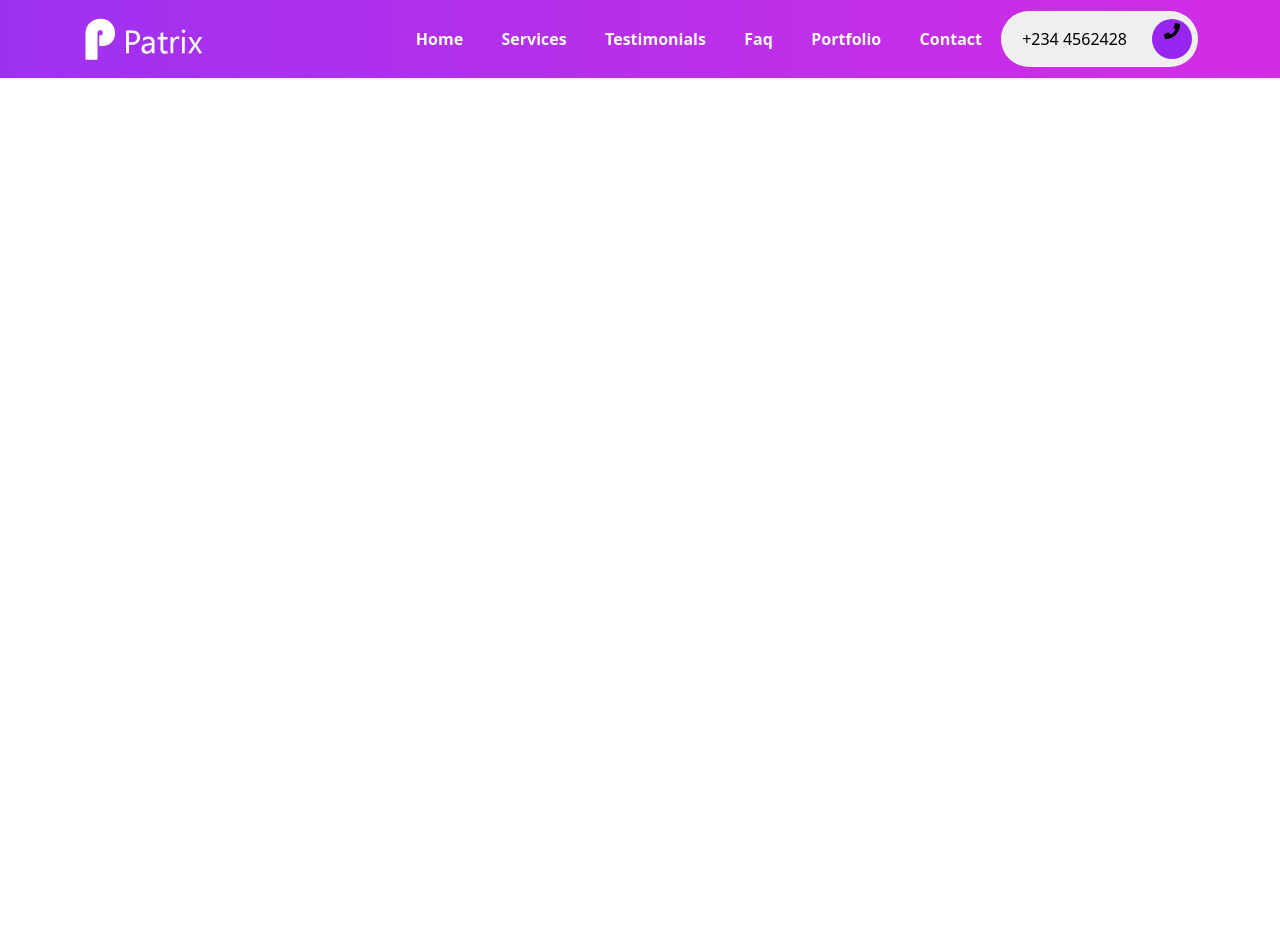
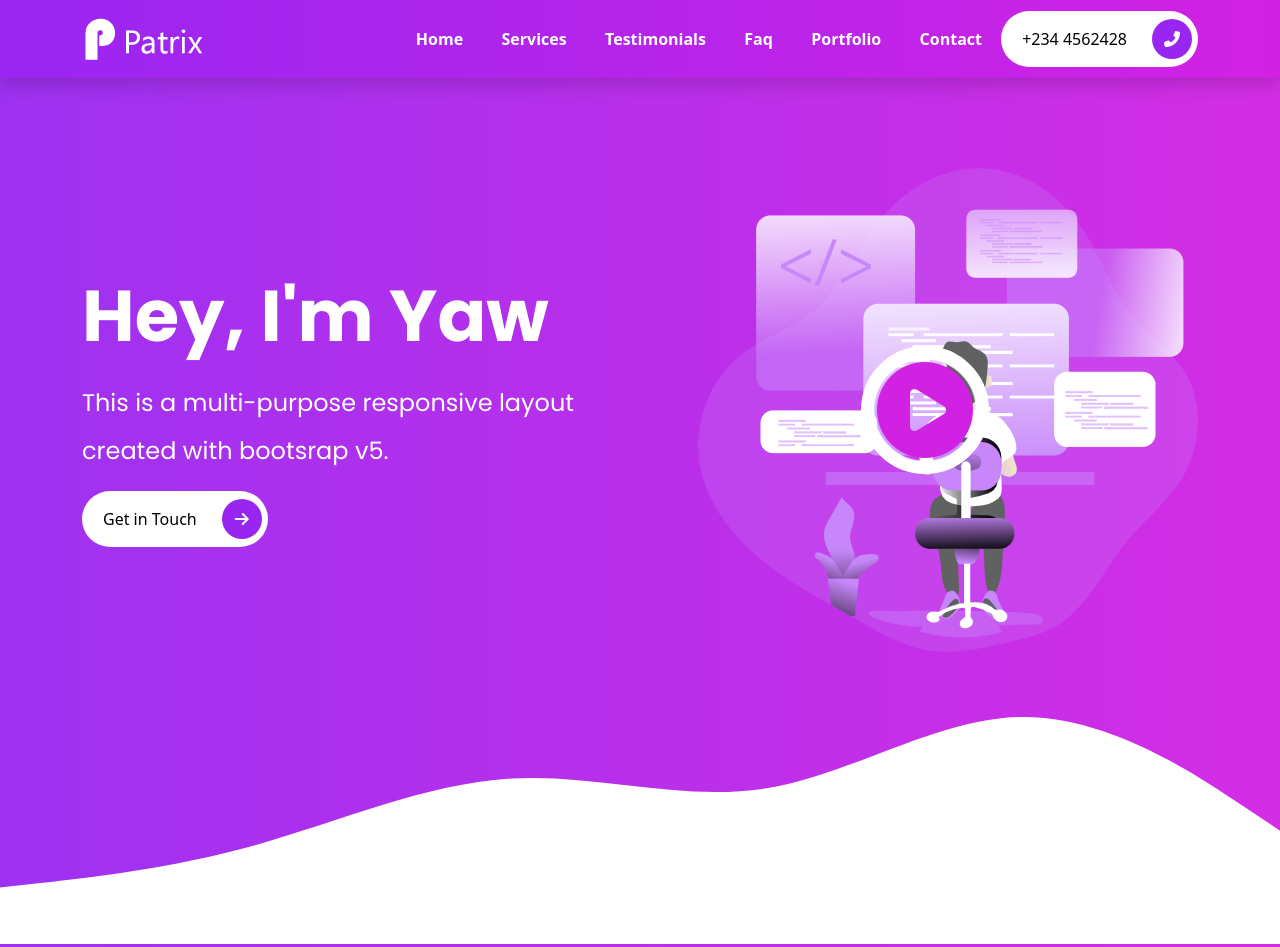
Before and after one commit to sheyiphill/landingpag_bootstrap5, a website: page index.html in a window 1280 px wide. Shown: the top 947 px of the page. Before the commit the page ends 800 px from the top, so only its background shows below. Drawn offline with nearby package versions, Linux system fonts and the light colour scheme.

Commit message:
third commit

```diff
--- a/index.html
+++ b/index.html
@@ -6,12 +6,14 @@
     <meta name="viewport" content="width=device-width, initial-scale=1.0">
     <title>Bootstrap 5</title>
     <link rel="stylesheet" href="assets/css/style.css">
-    <link rel="stylesheet" href="assets/css/fontawesome.css  ">
+    <link rel="stylesheet" href="assets/css/fontawesome.css  "><link rel="preconnect" href="https://fonts.gstatic.com" crossorigin>
+    <link href="https://fonts.googleapis.com/css2?family=Poppins:wght@400;500;600;700;800;900&display=swap" rel="stylesheet">
+
 </head>
 <body>
 <!-- Navbar -->
 
-<nav class="navbar navbar-expand-lg navbar-light menu">
+<nav class="navbar navbar-expand-lg navbar-dark menu shadow fixed-top">
     <div class="container">
       <a class="navbar-brand" href="#">
         <img src="assets/img/logo.png" alt="logo "></a>
@@ -45,29 +47,38 @@
       </div>
     </div>
   </nav>
+ <!-- BreadCrumb -->
+<section id="home" class="intro-section">
+  <div class="container">
+    <div class="row align-items-center text-white">
+       <!-- Start the content fir the intro  -->
+      <div class="col-md-6 intros">
+        <h1 class="display-2">
+          <span class="display-2--intro">Hey, I'm Yaw </span>
+          <span class="display-2--description lh-lg">This is a multi-purpose responsive layout created with bootsrap v5. </span>
+        </h1>
+        <button type="button" class="rounded-pill btn-rounded">Get in Touch
+          <span> <i class = "fas fa-arrow-right"></i> </span>
+          </button>
+      </div>
+      <!-- Start the contnent for the video -->
+      <div class="col-md-6 intros text-end">
+        <div class="video-box">
+          <img src="./assets/img/intro-section-illustration.png" alt="video-illustration" class="img-fluid">
+          <a href="" class="position-absolute top-50 start-50 translate-middle">
+            <span>
+              <i class ="fas fa-play-circle"></i>
+            </span>
+            <span class="border-animation border-animation--border-1"></span>
+            <span class="border-animation border-animation--border-2"></span>
+          </a>
+        </div>
+      </div>
+    </div>
+  </div>
+  <svg xmlns="http://www.w3.org/2000/svg" viewBox="0 0 1440 320"><path fill="#fff " fill-opacity="1" d="M0,256L48,250.7C96,245,192,235,288,208C384,181,480,139,576,133.3C672,128,768,160,864,144C960,128,1056,64,1152,64C1248,64,1344,128,1392,160L1440,192L1440,320L1392,320C1344,320,1248,320,1152,320C1056,320,960,320,864,320C768,320,672,320,576,320C480,320,384,320,288,320C192,320,96,320,48,320L0,320Z"></path></svg>
+</section>
 
-
-
-
-
-
-
-
-
-
-
-
-
-
-
-
-
-
-
-
-
-
-    <script src="https://cdn.jsdelivr.net/npm/@popperjs/core@2.10.2/dist/umd/popper.min.js" integrity="sha384-7+zCNj/IqJ95wo16oMtfsKbZ9ccEh31eOz1HGyDuCQ6wgnyJNSYdrPa03rtR1zdB" crossorigin="anonymous"></script>
-    <script src="https://cdn.jsdelivr.net/npm/bootstrap@5.1.3/dist/js/bootstrap.min.js" integrity="sha384-QJHtvGhmr9XOIpI6YVutG+2QOK9T+ZnN4kzFN1RtK3zEFEIsxhlmWl5/YESvpZ13" crossorigin="anonymous"></script>
+<script SRC="/assets/js/nootstrap.bundle.js"></script>
 </body>
 </html>
--- a/scss/components/_animations.scss
+++ b/scss/components/_animations.scss
@@ -0,0 +1,11 @@
+// Pulse Border
+@keyframes pulse-border{
+    0%{
+        transform:scale(1);
+        opacity: 1;
+    }
+    100%{
+        transform:scale(1.5);
+        opacity: 1;
+    }
+}
--- a/scss/components/_buttons.scss
+++ b/scss/components/_buttons.scss
@@ -1,11 +1,15 @@
 @use '../custom' as *;
-
+ @use '../components/mixins' as *;
 .btn-rounded{
+    @include media-breakpoint-down(sm){
+        display: none;
+    }
     position: relative;
     padding: 0.9375rem  4.375rem 0.9375rem 1.25rem;
-    font-weight: 500;
+    font-weight: 7 00;
     margin: 0;
     border: 0.1rem solid rgba($white,0.6);
+    background-color: $white;
 
     span{
         position: absolute;
@@ -16,5 +20,19 @@
         right: 5px;
         transform: translateY(-50%);
         border-radius: 50%;
+
+        i{
+            color: $white;
+            font-size: 1rem;
+            line-height: 2.5rem;
+        }
+    }
+    &:hover{
+        @include gradient;
+        color: $white;
+
+        span{
+            background-color: rgba(black,0.6);
+        }
     }
 }
--- a/scss/components/_mixins.scss
+++ b/scss/components/_mixins.scss
@@ -3,3 +3,10 @@
 @mixin gradient {
     background: linear-gradient(to right, rgba($primary, 0.95), rgba($secondary, 0.95));
 }
+// ABSOLUTE CENTER
+@mixin absoluteCenter{
+    position: absolute;
+    top: 50%;
+    left: 50%;
+    transform: translate(-50%,-50%);
+}
--- a/scss/components/_typography.scss
+++ b/scss/components/_typography.scss
@@ -0,0 +1,20 @@
+@use '../custom' as *;
+.display-2{
+    margin-bottom: 1rem;
+    text-transform: capitalize;
+    font-family: 'Poppins', sans-serif;
+
+
+    &--intro {
+        display: inline-block;
+        font-weight: 700;
+        font-family: 'Poppins', sans-serif;
+
+    }
+    &--description {
+        font-size: 1.5rem;
+        display: block;
+        margin-top: 1.2rem;
+        text-transform: none;
+    }
+}
--- a/scss/sections/_intro-section.scss
+++ b/scss/sections/_intro-section.scss
@@ -0,0 +1,43 @@
+@use '../custom' as *;
+@use '../components/mixins' as *;
+
+.intro-section{
+    @include gradient;
+    padding:10rem 000;
+    width: 100%;
+    height:100%
+}
+
+.intros{
+
+    .video-box{
+        position: relative;
+      a{
+        //   @include absoluteCenter;
+          span{
+
+            i{
+                font-size: 6rem;
+                color:$secondary ;
+            }
+          }
+      }
+    }
+}
+.border-animation{
+    position: absolute;
+    top: 0;
+    left:0;
+    width:6rem;
+    height: 6rem;
+    border: 0.55rem solid $white;
+    border-radius: 50%;
+    animation: pulse-border 1.5s linear infinite;
+
+    &--border-1{
+        animation-delay:1s
+    }
+    &--border-2{
+        animation-delay: 1.2s;
+    }
+}
```
Also changed, not shown: assets/css/style.css, package.json (line endings or trailing spaces), 1 other file.
